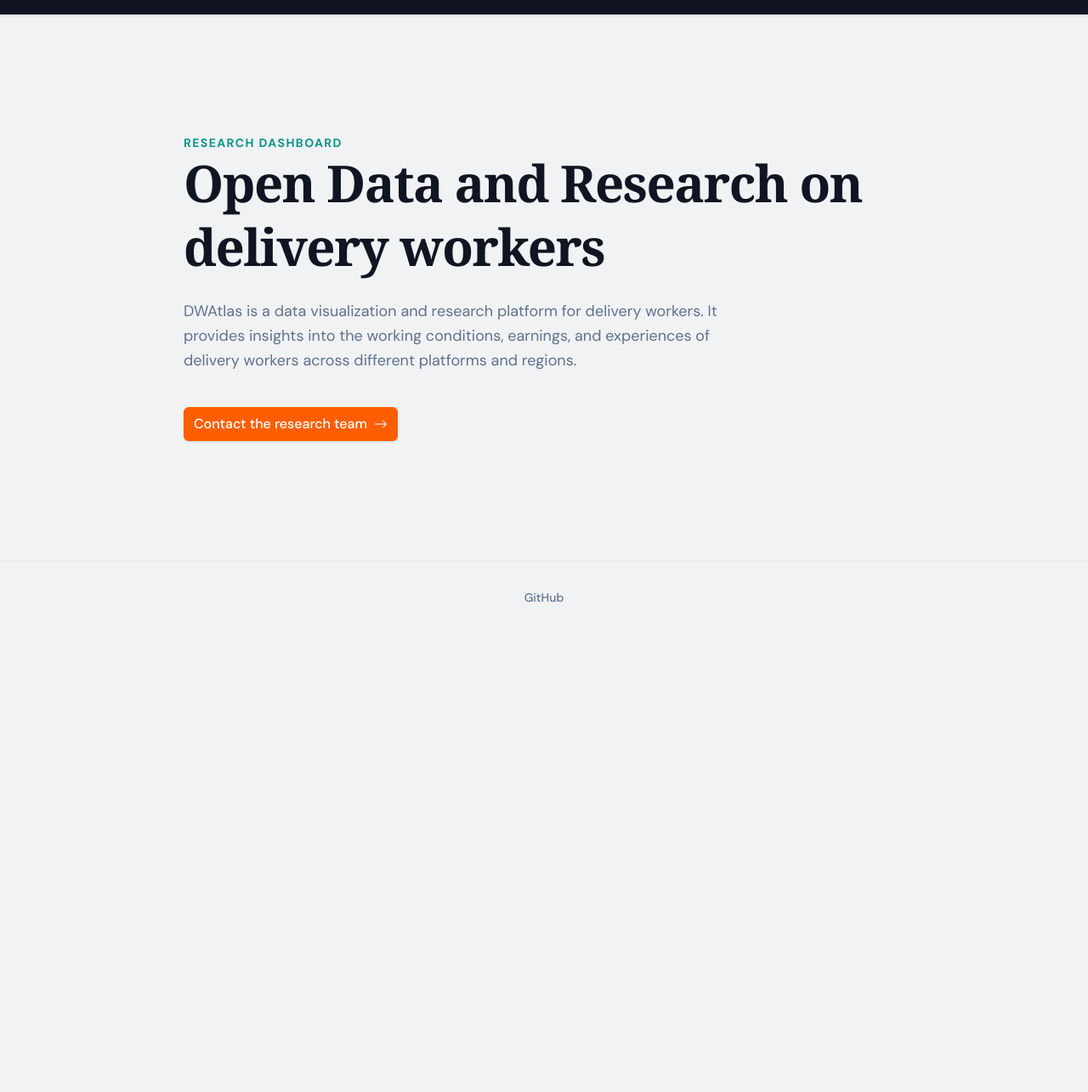
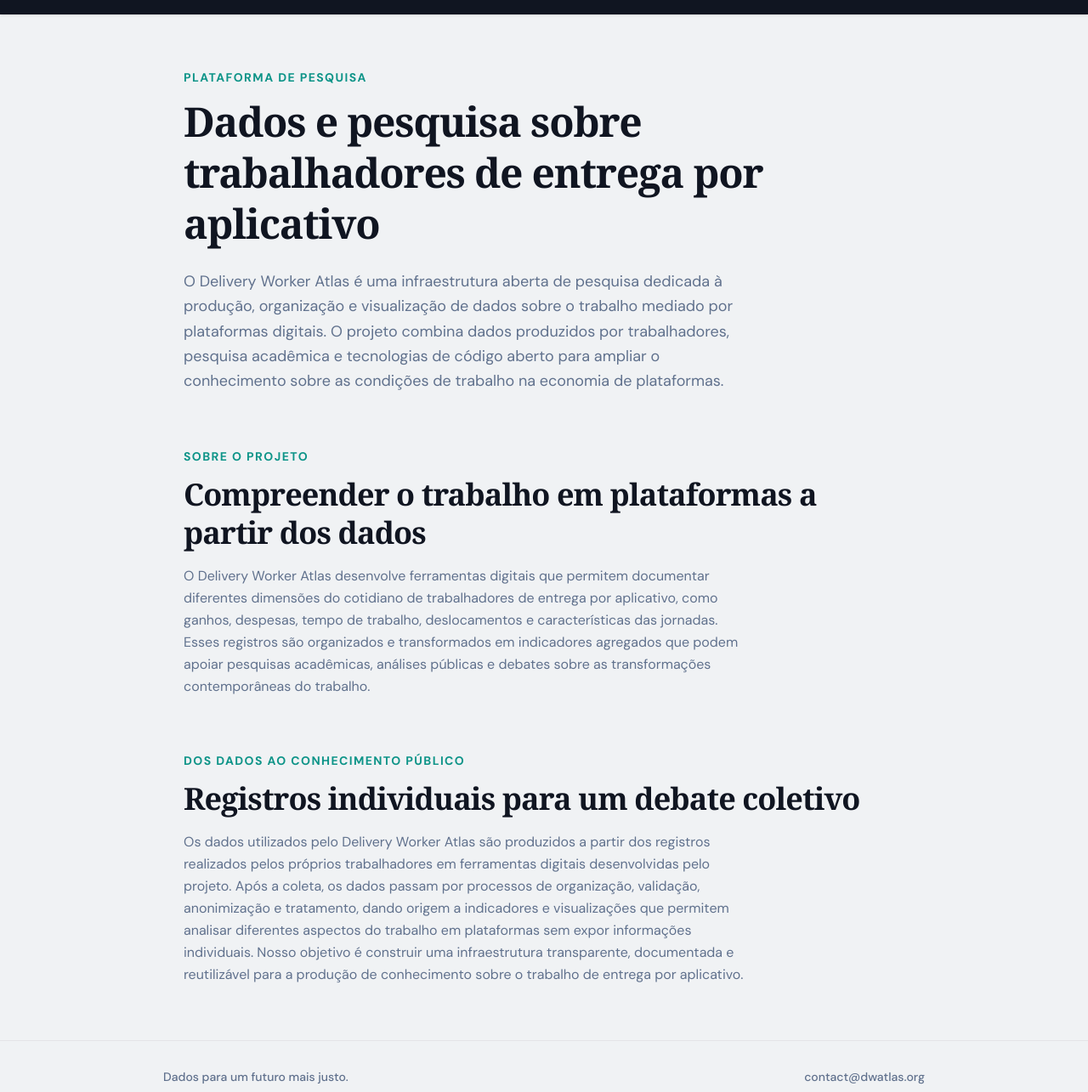
Before and after one commit to dwatlas-org/dwatlas.org, a plain HTML site: page index.html in a window 1280 px wide. Shown: the part 55-1340 px from the top of the page at 85% size. Before the commit the page ends 800 px from the top, so only its background shows below. Drawn offline with nearby package versions, Linux system fonts and the light colour scheme.

Commit message:
update content

```diff
--- a/index.html
+++ b/index.html
@@ -35,33 +35,66 @@
     </div>
   </header>
 
-  <main class="max-w-4xl mx-auto px-6 py-20 flex-grow flex flex-col justify-center w-full">
-    <p class="text-sm uppercase tracking-widest text-teal font-bold">Research dashboard</p>
+  <main class="max-w-4xl mx-auto px-6 py-16 flex-grow flex flex-col w-full gap-16">
 
-    <h1 class="text-4xl sm:text-5xl md:text-6xl font-bold font-serif tracking-tight mb-6 text-mar-900 leading-tight">
-      Open Data and Research on delivery workers
-    </h1>
+    <section>
+      <p class="text-sm uppercase tracking-widest text-teal font-bold mb-3">Plataforma de pesquisa</p>
 
-    <p class="text-lg text-text-muted max-w-2xl mb-10 leading-relaxed">
-    DWAtlas is a data visualization and research platform for delivery workers. It provides insights into the working conditions, earnings, and experiences of delivery workers across different platforms and regions.
-    </p>
+      <h1 class="text-4xl sm:text-5xl font-bold font-serif tracking-tight mb-6 text-mar-900 leading-tight">
+        Dados e pesquisa sobre trabalhadores de entrega por aplicativo
+      </h1>
 
-    <div class="flex flex-wrap gap-4">
-      <!--<a href="#about" class="bg-white hover:bg-gray-50 border border-line text-mar-800 font-medium px-6 py-3 rounded-md transition-colors shadow-sm">
-        About the research
-      </a> -->
-      <a href="mailto:contact@dwatlas.org" class="bg-orange-500 hover:bg-[#E65500] text-white font-medium px-3 py-2 rounded-md transition-colors shadow-sm flex items-center gap-2">
-        Contact the research team
-        <svg xmlns="http://www.w3.org/2000/svg" width="16" height="16" fill="currentColor" viewBox="0 0 16 16">
-          <path fill-rule="evenodd" d="M1 8a.5.5 0 0 1 .5-.5h11.793l-3.147-3.146a.5.5 0 0 1 .708-.708l4 4a.5.5 0 0 1 0 .708l-4 4a.5.5 0 0 1-.708-.708L13.293 8.5H1.5A.5.5 0 0 1 1 8z"/>
-        </svg>
-      </a>
-    </div>
+      <p class="text-lg text-text-muted max-w-2xl leading-relaxed">
+        O Delivery Worker Atlas é uma infraestrutura aberta de pesquisa dedicada à produção, organização e visualização de dados sobre o trabalho mediado por plataformas digitais. O projeto combina dados produzidos por trabalhadores, pesquisa acadêmica e tecnologias de código aberto para ampliar o conhecimento sobre as condições de trabalho na economia de plataformas.
+      </p>
+    </section>
+
+    <section>
+      <p class="text-sm uppercase tracking-widest text-teal font-bold mb-3">Sobre o projeto</p>
+
+      <h2 class="text-3xl sm:text-4xl font-bold font-serif tracking-tight mb-4 text-mar-900 leading-tight">
+        Compreender o trabalho em plataformas a partir dos dados
+      </h2>
+
+      <p class="text-base text-text-muted max-w-2xl leading-relaxed">
+        O Delivery Worker Atlas desenvolve ferramentas digitais que permitem documentar diferentes dimensões do cotidiano de trabalhadores de entrega por aplicativo, como ganhos, despesas, tempo de trabalho, deslocamentos e características das jornadas. Esses registros são organizados e transformados em indicadores agregados que podem apoiar pesquisas acadêmicas, análises públicas e debates sobre as transformações contemporâneas do trabalho.
+      </p>
+    </section>
+
+    <section>
+      <p class="text-sm uppercase tracking-widest text-teal font-bold mb-3">Dos dados ao conhecimento público</p>
+
+      <h2 class="text-3xl sm:text-4xl font-bold font-serif tracking-tight mb-4 text-mar-900 leading-tight">
+        Registros individuais para um debate coletivo
+      </h2>
+
+      <p class="text-base text-text-muted max-w-2xl leading-relaxed">
+        Os dados utilizados pelo Delivery Worker Atlas são produzidos a partir dos registros realizados pelos próprios trabalhadores em ferramentas digitais desenvolvidas pelo projeto. Após a coleta, os dados passam por processos de organização, validação, anonimização e tratamento, dando origem a indicadores e visualizações que permitem analisar diferentes aspectos do trabalho em plataformas sem expor informações individuais. Nosso objetivo é construir uma infraestrutura transparente, documentada e reutilizável para a produção de conhecimento sobre o trabalho de entrega por aplicativo.
+      </p>
+    </section>
+<!--
+    <section>
+      <p class="text-sm uppercase tracking-widest text-teal font-bold mb-6">Instituições e apoio</p>
+
+      <div class="flex flex-wrap items-center gap-8 text-text-muted font-medium text-sm">
+        <span>UFRJ</span>
+        <span>Martin-Luther-Universität Halle-Wittenberg</span>
+        <span>CNPq</span>
+        <span>CAPES</span>
+        <span>FAPERJ</span>
+        <span>Prototype Fund</span>
+      </div>
+    </section>
+-->
   </main>
 
   <footer class="border-t border-line py-8 px-6 mt-auto bg-bg-page">
-    <div class="max-w-4xl mx-auto flex gap-6 text-text-muted justify-center text-sm font-medium">
-      <a href="https://github.com/wdatlas-org" target="_blank" rel="noopener noreferrer" class="hover:text-mar-800 transition-colors">GitHub</a>
+    <div class="max-w-4xl mx-auto flex justify-between items-center text-text-muted text-sm font-medium">
+      <p>Dados para um futuro mais justo.</p>
+      <div class="flex gap-6">
+        <!--<a href="https://github.com/dwatlas-org" target="_blank" rel="noopener noreferrer" class="hover:text-mar-800 transition-colors">dwatlas.org</a> -->
+        <a href="mailto:contact@dwatlas.org" class="hover:text-mar-800 transition-colors">contact@dwatlas.org</a>
+      </div>
     </div>
   </footer>
 
```
